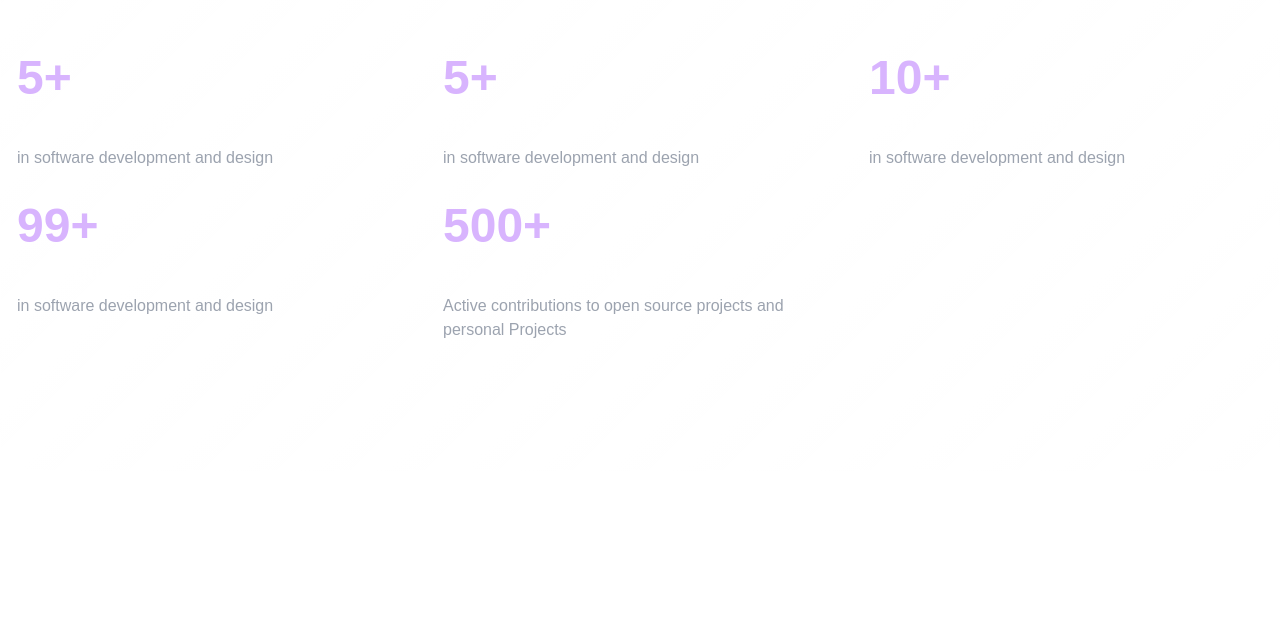
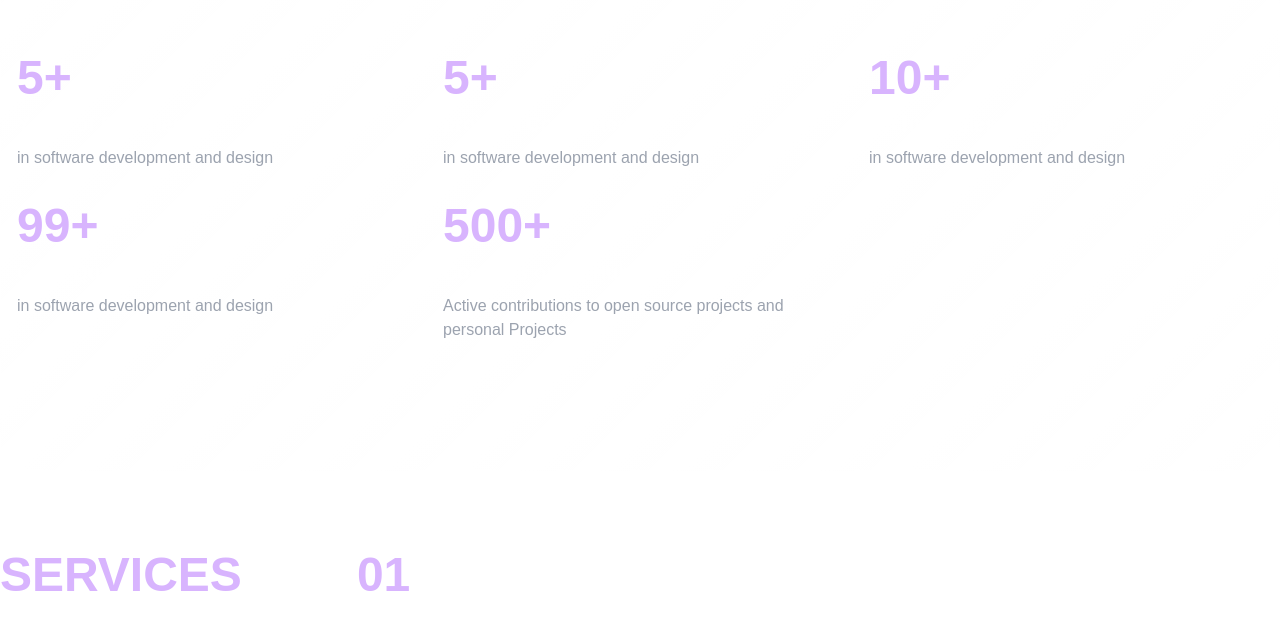
Before and after one commit to pasindu-mahesh/portfolio-next, a Next.js app: page / in a window 1280 px wide. Shown: the part 2159-2788 px from the top of the page. Built offline with nearby package versions, Linux system fonts and the light colour scheme.

Commit message:
fix: fix css errors - services section

```diff
--- a/components/services.tsx
+++ b/components/services.tsx
@@ -1,5 +1,4 @@
-export const Services = () => {
-    const services = [
+const services = [
         { id: '01', title: 'Web Development', description: 'Building responsive and dynamic websites using modern technologies.' },
         { id: '02', title: 'Mobile App Development', description: 'Creating user-friendly mobile applications for iOS and Android.' },
         { id: '03', title: 'UI/UX Design', description: 'Designing intuitive and engaging user interfaces and experiences.' },
@@ -8,28 +7,31 @@ export const Services = () => {
         { id: '06', title: 'Digital Marketing', description: 'Developing effective online marketing strategies to reach target audiences.' }
     ]
 
+export const Services = () => {
+
     return(
         <section className="text-white py-20">
-            <div className="container mx-auto flex flex-col md:flex-row">
+            <div className="container mx-auto flex flex-col md:flex-row gap-12">
                 <div className="md:w-1/4 pr-8 mb-12 md:mb-0">
-                    <h2 className="text-6xl font-extrabold sticky top-20"> SERVICES </h2>
+                    <h2 className="text-5xl text-purple-300 font-extrabold sticky top-20"> SERVICES </h2>
 
                 </div>
 
-                <div className="md:w-3/4">
+                <div className="md:w-3/4 gap-12">
                     {services.map(service => (
-                        <div key={service.id} className="mb-16 flex items-start">
-                            <div className="text-gray-300 font-bold text5-xl mr-6">
+                        <div key={service.id} className="mb-16 flex items-start" >
+                            <div className="text-purple-300 font-bold text-5xl mr-6">
+                                {service.id}
+                            </div>
+                            <div>
+                                <h3 className="text-2xl font-bold mb-2">{service.title}</h3>
+                                 <p>{service.description}</p>
 
                             </div>
-
                         </div>
                     ))}
-
                 </div>
-
             </div>
-
         </section>
     )
 }
```
